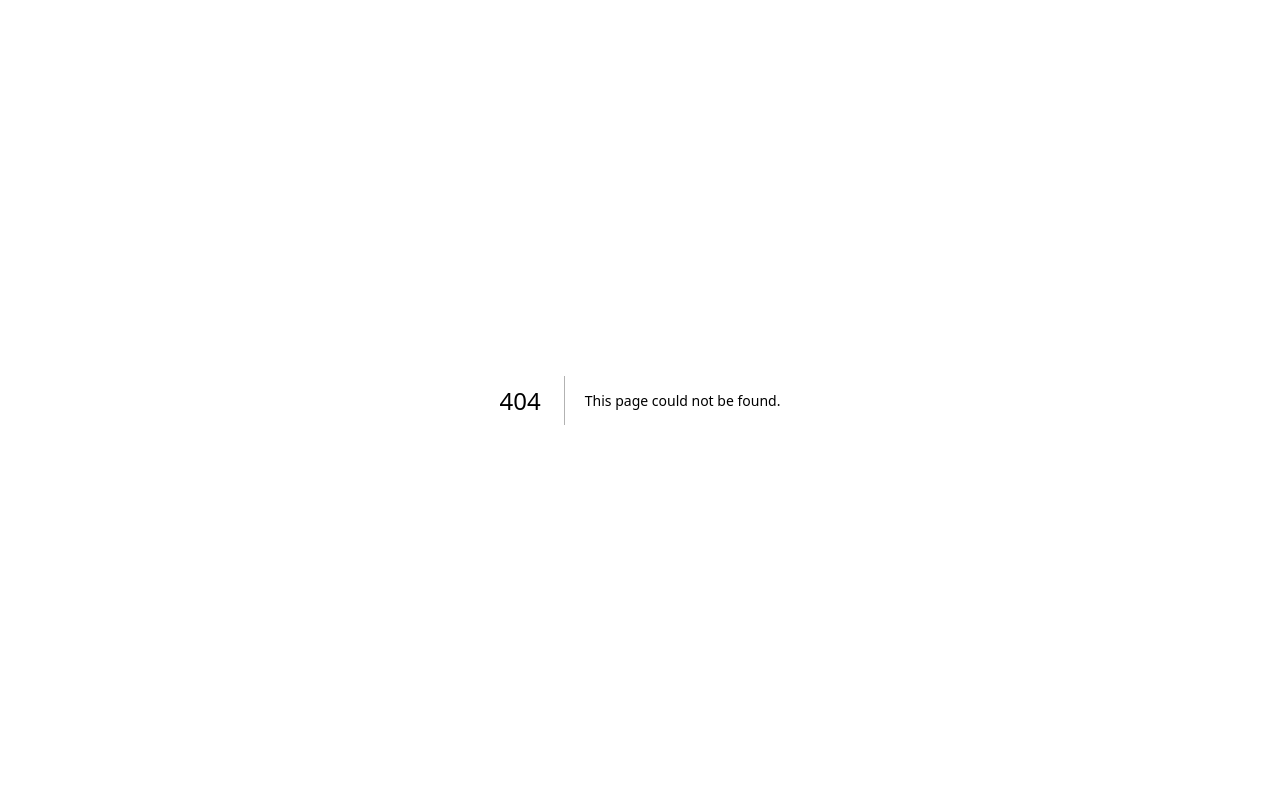
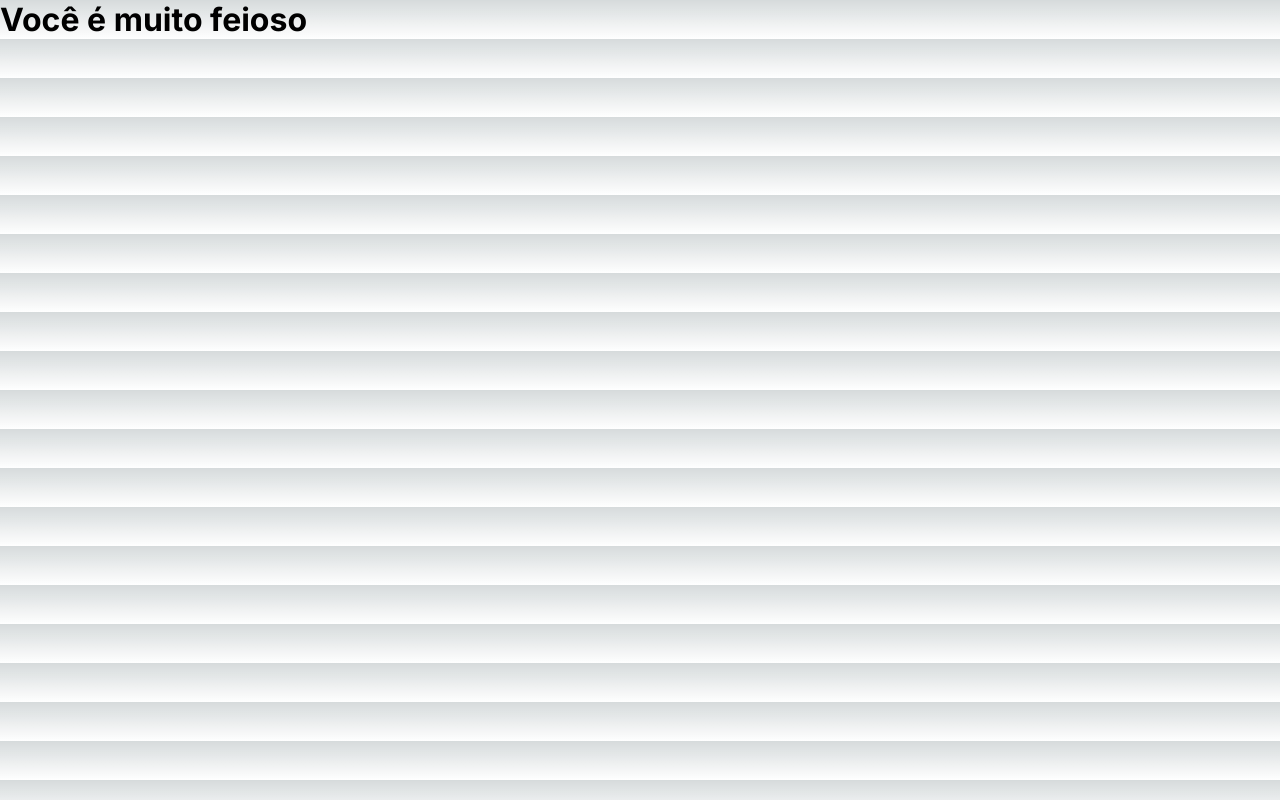
Before and after one commit to Inteli-College/2024-T0002-EC09-G04, a Next.js app in the folder frontend/: page /sensor in a window 1280 px wide. Before the commit this address had no page. Built offline with nearby package versions, Linux system fonts and the light colour scheme.

Commit message:
feat: updatate sensor input

```diff
--- /dev/null
+++ b/frontend/src/app/sensor/page.js
@@ -0,0 +1,10 @@
+import React from "react";
+import SensorPage from  '../../views/SensorPage/SensorPage'
+
+function Sensor() {
+  return (
+      <SensorPage/>
+  );
+}
+
+export default Sensor;
--- a/frontend/src/components/Sensor/index.jsx
+++ b/frontend/src/components/Sensor/index.jsx
@@ -0,0 +1,9 @@
+import React from 'react';
+
+export default function SensorComponent() {
+  return (
+    <div>
+        <h1>Você é muito feioso</h1>
+    </div>
+  );
+}
--- /dev/null
+++ b/frontend/src/views/SensorPage/SensorPage.jsx
@@ -0,0 +1,10 @@
+import SensorComponent from '@/components/Sensor';
+import React from 'react';
+
+export default function sensor() {
+  return (
+    <div>
+        <SensorComponent/>
+    </div>
+  );
+}
--- /dev/null
+++ b/frontend/src/views/SensorPage/index.js
@@ -0,0 +1 @@
+export {default as SensorPage} from './SensorPage';
```
